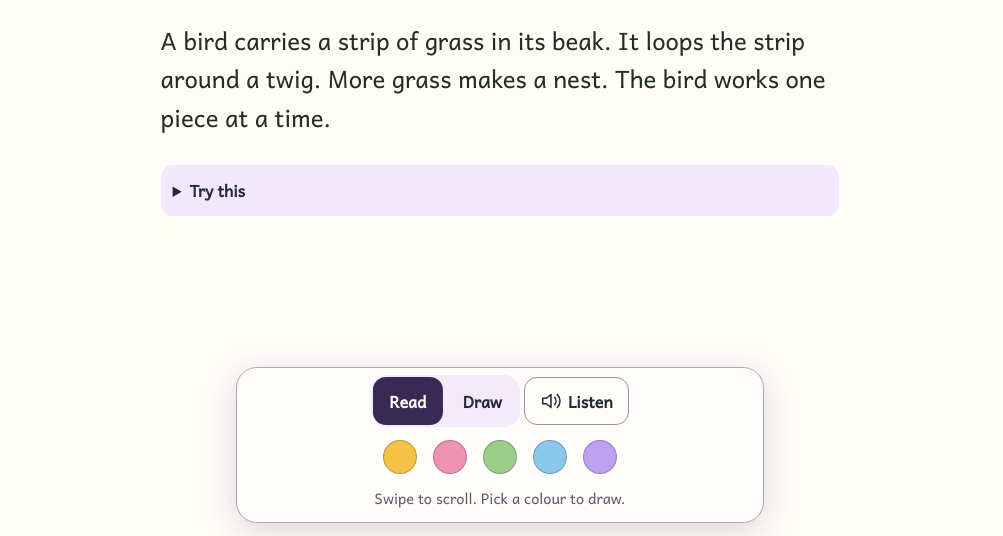
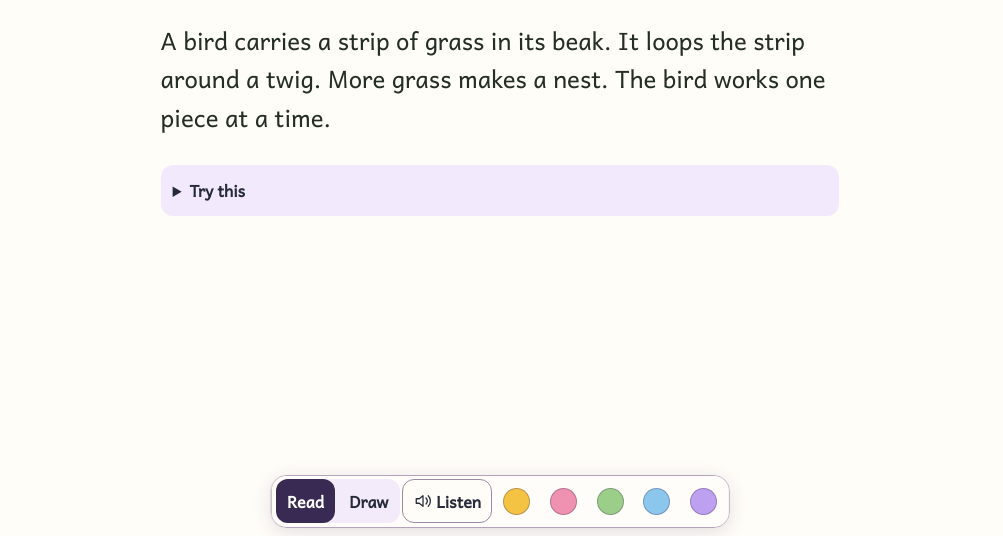
Before and after one commit to urosdrnovsek/readingapp, a website built with Vite: page index.html in a window 1280 px wide. Both pictures are taken after a click on the button "Start reading". Shown: the part 264-800 px from the top of the page, without its empty margins (140-1143 px from the left). Built offline with nearby package versions, Linux system fonts and the light colour scheme.

Commit message:
Keep the marker toolbar compact

```diff
--- a/src/main.ts
+++ b/src/main.ts
@@ -632,7 +632,7 @@ function renderPaintControls() {
       <span class="paint-emblem">${icon('highlight')}</span>${t('paint')}
     </button>${quick}</div>${status}`;
   }
-  return `<div class="paint-tray" role="group" aria-label="${t('paint')}">
+  return `<div class="paint-tray" role="group" aria-label="${t('paint')}" aria-describedby="paint-hint">
     <div class="paint-mode-bar"><div class="paint-mode-switch">
       <button class="button" data-action="mode-read" aria-pressed="true">${t('readMode')}</button>
       <button class="button" data-action="mode-draw" aria-pressed="false">${t('drawMode')}</button>
@@ -641,14 +641,11 @@ function renderPaintControls() {
       ${paintColours.map(colour => `<button class="swatch ink-${colour}" data-action="colour" data-colour="${colour}"
         aria-label="${t(colourLabels[colour])}" title="${t(colourLabels[colour])}" aria-pressed="false">
         <span>${icon('check')}</span></button>`).join('')}
+      <button class="button quiet paint-eraser" data-action="colour" data-colour="eraser" aria-label="${t('eraser')}" title="${t('eraser')}" aria-pressed="false" hidden>${icon('eraser')}</button>
     </div>
-    <div class="paint-actions">
-      <button class="button quiet" data-action="colour" data-colour="eraser" aria-label="${t('eraser')}" title="${t('eraser')}" aria-pressed="false">${icon('eraser')}</button>
-      <button class="button quiet" data-action="undo-paint" aria-label="${t('undo')}" title="${t('undo')}">${icon('undo')}</button>
-      <button class="button quiet choose-words" data-action="highlight" aria-controls="range-tools" aria-expanded="false">${t('chooseWords')}</button>
-    </div>
+    <button class="button quiet paint-undo" data-action="undo-paint" aria-label="${t('undo')}" title="${t('undo')}" hidden>${icon('undo')}</button>
   </div>
-  <p class="paint-help" id="paint-hint"></p>${status}`;
+  <p class="sr-only" id="paint-hint"></p>${status}`;
 }
 
 function refreshPaintControls() {
@@ -660,7 +657,10 @@ function refreshPaintControls() {
   }
   refreshQuickListen();
   if (!paintOpen) return;
-  controls.querySelector<HTMLElement>('.paint-actions')!.hidden = !drawingEnabled && !selecting;
+  const editing = drawingEnabled || selecting;
+  dock.dataset.editing = String(editing);
+  controls.querySelector<HTMLButtonElement>('.paint-eraser')!.hidden = !editing;
+  controls.querySelector<HTMLButtonElement>('.paint-undo')!.hidden = !editing;
   controlFor('mode-read')?.setAttribute('aria-pressed', String(!drawingEnabled));
   controlFor('mode-draw')?.setAttribute('aria-pressed', String(drawingEnabled));
   controls.querySelectorAll<HTMLButtonElement>('[data-colour]').forEach(swatch => {
@@ -668,7 +668,6 @@ function refreshPaintControls() {
   });
   controls.querySelector('#paint-hint')!.textContent = t(!drawingEnabled ? 'readHint' : paintColour === 'eraser' ? 'eraseHint' : 'paintHint');
   controlFor('undo-paint')?.setAttribute('aria-disabled', String(!undoStack.length));
-  controlFor('highlight')?.setAttribute('aria-expanded', String(selecting));
 }
 
 function togglePaint() {
@@ -792,19 +791,22 @@ function setHighlight(on: boolean) {
   selecting = on && !!structure?.words.length;
   awaitingEnd = false;
   if (selecting) {
+    paintOpen = true;
     speech.stop();
     quickListening = false;
     quickMessage = undefined;
     drawingEnabled = false;
+    stroke = undefined;
     if (listenOpen) {
       listenOpen = false;
     }
     const from = structure!.sentences[sentence]?.start ?? 0;
     startWord = endWord = Math.max(0, structure!.words.findIndex(word => word.start >= from));
+    if (preferences.plain) setPreferences({ ...preferences, plain: false });
   }
   refreshControls();
   refreshPassage();
-  controlFor('highlight')?.focus({ preventScroll: true });
+  (selecting ? controlFor('first-1') : controlFor('mode-read'))?.focus({ preventScroll: true });
 }
 
 function showHighlights() {
@@ -843,6 +845,7 @@ function renderTools() {
     <div class="panel-actions">
       <button class="button" data-action="listen" aria-controls="listen-tools" aria-expanded="${listenOpen}">${icon('listen')} ${t('listen')}</button>
       <button class="button" data-action="guide" aria-pressed="${guide && !preferences.plain}">${icon('guide')} ${t('guide')}</button>
+      <button class="button" data-action="highlight" aria-controls="range-tools" aria-expanded="${selecting}">${t('chooseWords')}</button>
       ${button('highlights', 'highlights')}
     </div>
     <div class="tool-preview"><p id="cue-sample" lang="${current!.language}"></p></div>
@@ -1046,7 +1049,11 @@ app.addEventListener('click', event => {
       break;
     }
     case 'colour': chooseColour(control.dataset.colour as InkColour); break;
-    case 'highlight': setHighlight(!selecting); break;
+    case 'highlight':
+      toolsOpen = false;
+      renderTools();
+      setHighlight(!selecting);
+      break;
     case 'cancel': setHighlight(false); break;
     case 'listen':
       toggleListening();
--- a/src/strings.ts
+++ b/src/strings.ts
@@ -31,7 +31,7 @@ export const strings = {
   paint: ['Markers', 'Flomastri'],
   readMode: ['Read', 'Beri'],
   drawMode: ['Draw', 'Riši'],
-  readHint: ['Swipe to scroll. Pick a colour to draw.', 'Podrsaj za pomikanje. Za risanje izberi barvo.'],
+  readHint: ['Swipe to scroll. Tap Draw to use markers.', 'Podrsaj za pomikanje. Za risanje tapni Riši.'],
   paintHint: ['Draw on the page. Tap Read to scroll.', 'Riši po strani. Za pomikanje tapni Beri.'],
   eraseHint: ['Drag the eraser across the ink. Tap Read to scroll.', 'Povleci radirko čez barvo. Za pomikanje tapni Beri.'],
   drawHere: ['Draw here', 'Riši tukaj'],
--- a/src/style.css
+++ b/src/style.css
@@ -274,52 +274,56 @@ select, .search-input input, .extra-letter input {
 .panel-actions { margin-block: .55rem; }
 .paint-dock {
   z-index: 3; position: fixed; inset-inline-start: 50%; transform: translateX(-50%);
-  bottom: max(.8rem, env(safe-area-inset-bottom)); width: max-content; max-width: calc(100% - 1.25rem);
+  bottom: max(.5rem, env(safe-area-inset-bottom)); width: max-content; max-width: calc(100% - 1rem);
 }
 .paint-dock button { -webkit-tap-highlight-color: transparent; }
+.paint-dock .button { min-width: 44px; min-height: 44px; padding: .25rem .65rem; }
 .paint-launch.button {
-  padding: .25rem 1rem .25rem .25rem; border-radius: 40px;
+  padding: .15rem .7rem .15rem .3rem; border-radius: 40px;
   border-color: #89749d; background: #fffaf1; box-shadow: 0 4px 18px #382a5225;
 }
 .paint-emblem {
-  display: grid; width: 39px; height: 39px; place-items: center; border-radius: 50%;
+  display: grid; width: 30px; height: 30px; place-items: center; border-radius: 50%;
   color: #363047; background: linear-gradient(135deg, #ffe58c 23%, #ffcce4 50%, #d9d0ff 75%, #c7eafa);
 }
 .paint-dock[data-open="true"] {
-  background: #fffdf9; border: 1px solid #b3a3bb; border-radius: 21px;
-  padding: .45rem; box-shadow: 0 8px 32px #382a5230;
+  background: #fffdf9; border: 1px solid #b3a3bb; border-radius: 16px;
+  padding: .22rem; box-shadow: 0 4px 18px #382a5225;
   max-height: 57dvh; overflow: auto; overscroll-behavior: contain;
 }
-.paint-tray { display: flex; gap: .4rem; align-items: center; justify-content: center; flex-wrap: wrap; }
-.paint-mode-bar, .paint-mode-switch { display: flex; gap: .25rem; align-items: center; justify-content: center; }
-.paint-mode-bar { flex: 0 0 100%; flex-wrap: wrap; }
-.paint-mode-switch { padding: 2px; border-radius: 16px; background: #f3eafa; }
-.paint-mode-switch .button { border: 1px solid transparent; border-radius: 13px; background: transparent; }
+.paint-tray, .paint-mode-bar, .paint-mode-switch, .paint-swatches {
+  display: flex; gap: .16rem; align-items: center; justify-content: center;
+}
+.paint-tray, .paint-mode-bar, .paint-swatches { flex-wrap: wrap; }
+.paint-mode-switch { padding: 0; border-radius: 12px; background: #f3eafa; }
+.paint-mode-switch .button { border: 1px solid transparent; border-radius: 12px; background: transparent; }
 .paint-mode-switch .button[aria-pressed="true"] { background: var(--pine); color: white; }
-.quick-listen.button { border-radius: 13px; gap: .35rem; }
+.quick-listen.button { border-radius: 12px; gap: .28rem; }
+.quick-listen svg { width: 18px; }
 .quick-listen-status { margin: .3rem .45rem; text-align: center; color: #6a344a; font-size: .9rem; }
 .quick-listen-status:empty { display: none; }
-.paint-swatches, .paint-actions { display: flex; gap: .12rem; flex-wrap: wrap; justify-content: center; }
 .swatch {
-  min-width: 48px; min-height: 48px; border: 0; background: transparent; padding: 4px;
+  min-width: 44px; min-height: 44px; border: 0; background: transparent; padding: 4px;
   border-radius: 50%; display: grid; place-items: center;
   -webkit-tap-highlight-color: transparent;
 }
 .swatch span {
-  width: 34px; height: 34px; border-radius: 50%; border: 1px solid #382a524d;
+  width: 27px; height: 27px; border-radius: 50%; border: 1px solid #382a524d;
   background: var(--swatch); display: grid; place-items: center; color: #332740;
   transition: transform 160ms ease-out;
 }
-.swatch svg { opacity: 0; width: 19px; }
+.swatch svg { opacity: 0; width: 16px; }
 .swatch[aria-pressed="true"] { outline: 1px solid #382a52; outline-offset: -2px; }
 .swatch:focus-visible { outline: 3px solid #5a389d; outline-offset: 1px; }
 .swatch[aria-pressed="true"] svg { opacity: 1; }
 .swatch:active span { transform: scale(.85) rotate(-12deg); }
-.paint-actions .button { border-radius: 13px; }
-.paint-help { margin: .3rem .35rem; text-align: center; font-size: .91rem; color: var(--muted); }
-.choose-words.button { font-weight: 500; padding-inline: .45rem; }
+.paint-eraser.button, .paint-undo.button { padding: .25rem; border-radius: 10px; }
 #range-tools p { margin-top: 0; }
 @media (prefers-reduced-motion: reduce) { .swatch span { transition: none; } }
+@media (max-width: 570px) {
+  .paint-dock[data-editing="false"] .paint-swatches { display: none; }
+  .paint-swatches { order: 1; flex: 0 0 100%; }
+}
 
 #listen-title { font-size: 1.14rem; }
 #listen-status:empty { margin: 0; }
```
Also changed, not shown: docs/tablet-test.md (+2 -2 lines), README.md.
